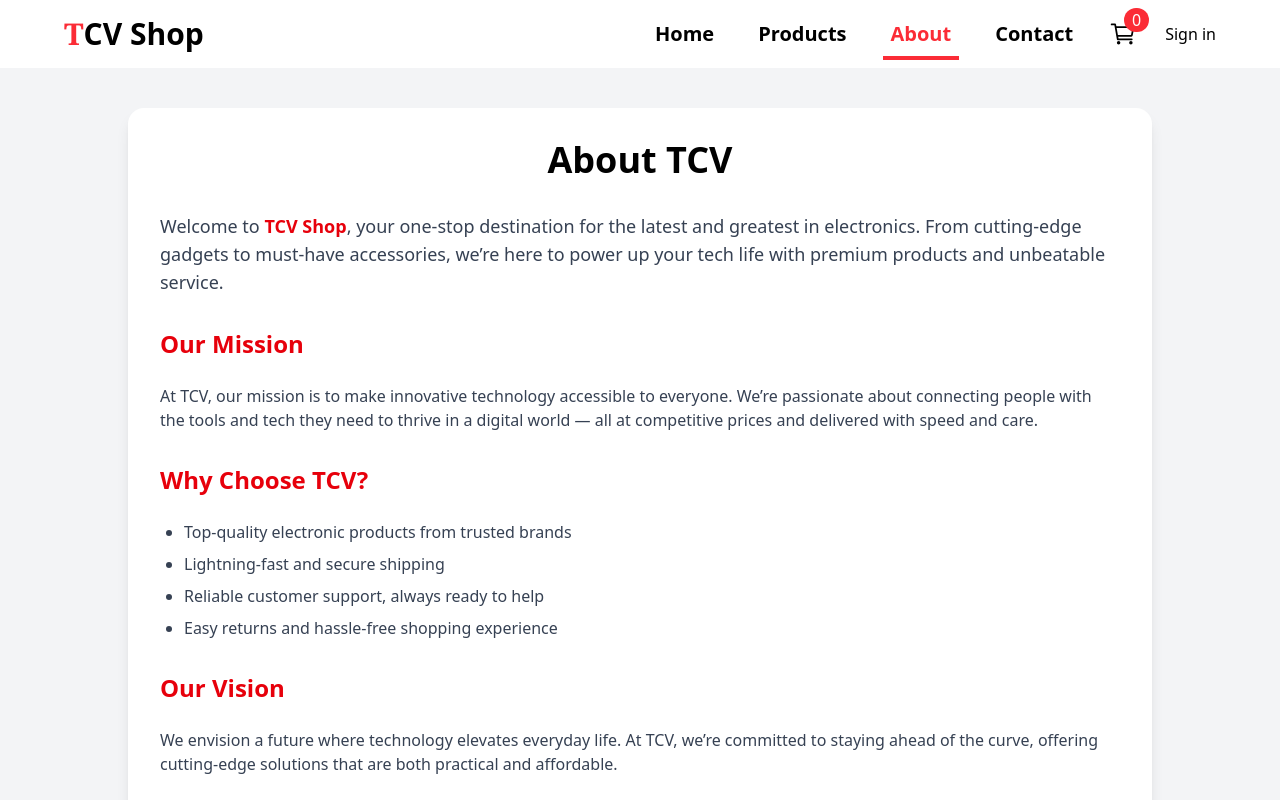
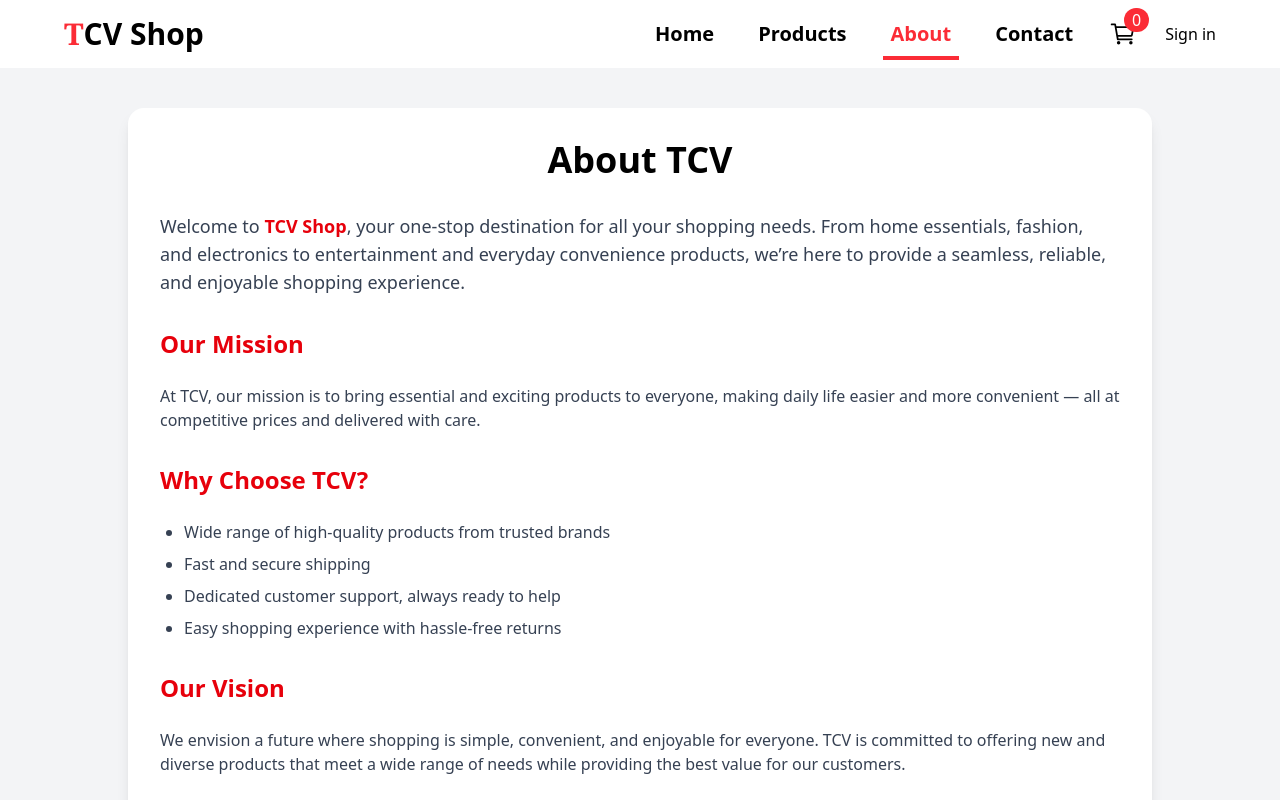
Before and after one commit to TranCongViet/TCVShop, a React (Vite) app: page /about in a window 1280 px wide. Shown: the top 800 px of the page. Built offline with nearby package versions, Linux system fonts and the light colour scheme; no server answers.

Commit message:
update code

```diff
--- a/src/components/Category.jsx
+++ b/src/components/Category.jsx
@@ -19,7 +19,7 @@ const Category = () => {
   return (
     <div className="bg-[#101829]">
       <div className="mx-auto flex max-w-7xl flex-wrap items-center justify-center gap-4 px-4 py-7 md:justify-around">
-        {categoryOnlyData?.map((item, index) => {
+        {categoryOnlyData?.slice(0, 5).map((item, index) => {
           return (
             <div key={index}>
               <button
--- a/src/components/ProductListView.jsx
+++ b/src/components/ProductListView.jsx
@@ -8,7 +8,9 @@ const ProductListView = ({ product }) => {
     <div className="mt-2 space-y-4 rounded-md">
       <div className="flex items-center gap-7 rounded-md bg-gray-100 p-2">
         <img
-          src={product.image}
+          src={
+            Array.isArray(product.images) ? product.images[0] : product.images
+          }
           alt={product.title}
           className="h-25 w-25 cursor-pointer rounded-md md:h-60 md:w-60"
           onClick={() => navigate(`/products/${product.id}`)}
--- a/src/context/DataContext.jsx
+++ b/src/context/DataContext.jsx
@@ -9,7 +9,7 @@ export const DataProvider = ({ children }) => {
   // fetching all products from api
   const fetchAllProducts = async () => {
     try {
-      const res = await axios.get('https://dummyjson.com/products?limit=150');
+      const res = await axios.get('https://dummyjson.com/products?limit=194');
       console.log('test', res.data);
       const productsData = res.data.products;
       setData(productsData);
--- a/src/pages/About.jsx
+++ b/src/pages/About.jsx
@@ -9,18 +9,18 @@ const About = () => {
         <p className="text-lg text-gray-700">
           Welcome to{' '}
           <span className="font-semibold text-red-600">TCV Shop</span>, your
-          one-stop destination for the latest and greatest in electronics. From
-          cutting-edge gadgets to must-have accessories, we’re here to power up
-          your tech life with premium products and unbeatable service.
+          one-stop destination for all your shopping needs. From home
+          essentials, fashion, and electronics to entertainment and everyday
+          convenience products, we’re here to provide a seamless, reliable, and
+          enjoyable shopping experience.
         </p>
 
         <div className="space-y-6">
           <h2 className="text-2xl font-semibold text-red-600">Our Mission</h2>
           <p className="text-base text-gray-700">
-            At TCV, our mission is to make innovative technology accessible to
-            everyone. We’re passionate about connecting people with the tools
-            and tech they need to thrive in a digital world — all at competitive
-            prices and delivered with speed and care.
+            At TCV, our mission is to bring essential and exciting products to
+            everyone, making daily life easier and more convenient — all at
+            competitive prices and delivered with care.
           </p>
         </div>
 
@@ -29,19 +29,20 @@ const About = () => {
             Why Choose TCV?
           </h2>
           <ul className="list-disc space-y-2 pl-6 text-gray-700">
-            <li>Top-quality electronic products from trusted brands</li>
-            <li>Lightning-fast and secure shipping</li>
-            <li>Reliable customer support, always ready to help</li>
-            <li>Easy returns and hassle-free shopping experience</li>
+            <li>Wide range of high-quality products from trusted brands</li>
+            <li>Fast and secure shipping </li>
+            <li>Dedicated customer support, always ready to help </li>
+            <li>Easy shopping experience with hassle-free returns </li>
           </ul>
         </div>
 
         <div className="space-y-6">
           <h2 className="text-2xl font-semibold text-red-600">Our Vision</h2>
           <p className="text-base text-gray-700">
-            We envision a future where technology elevates everyday life. At
-            TCV, we’re committed to staying ahead of the curve, offering
-            cutting-edge solutions that are both practical and affordable.
+            We envision a future where shopping is simple, convenient, and
+            enjoyable for everyone. TCV is committed to offering new and diverse
+            products that meet a wide range of needs while providing the best
+            value for our customers.
           </p>
         </div>
 
@@ -50,8 +51,8 @@ const About = () => {
             Join the TCV Family
           </h3>
           <p className="mb-4 text-gray-700">
-            Whether you’re a tech enthusiast, a professional, or just looking
-            for something cool and functional — TCV has something for everyone.
+            Whether you’re looking for home essentials, fashion, electronics, or
+            unique items — TCV has something for everyone.
           </p>
           <Link to={'/products'}>
             <button className="cursor-pointer rounded-xl bg-red-600 px-6 py-2 text-white transition duration-300 hover:bg-red-700">
--- a/src/pages/CategoryProduct.jsx
+++ b/src/pages/CategoryProduct.jsx
@@ -14,7 +14,7 @@ const CategoryProduct = () => {
   const getFilterData = async () => {
     try {
       const res = await axios.get(
-        `https://fakestoreapi.in/api/products/category?type=${category}`
+        `https://dummyjson.com/products/category/${category}`
       );
       const data = res.data.products;
       setSearchData(data);
```
